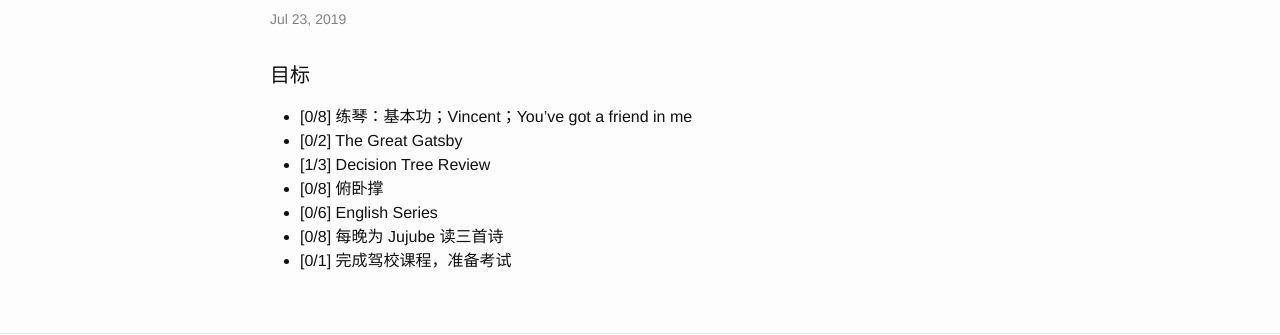
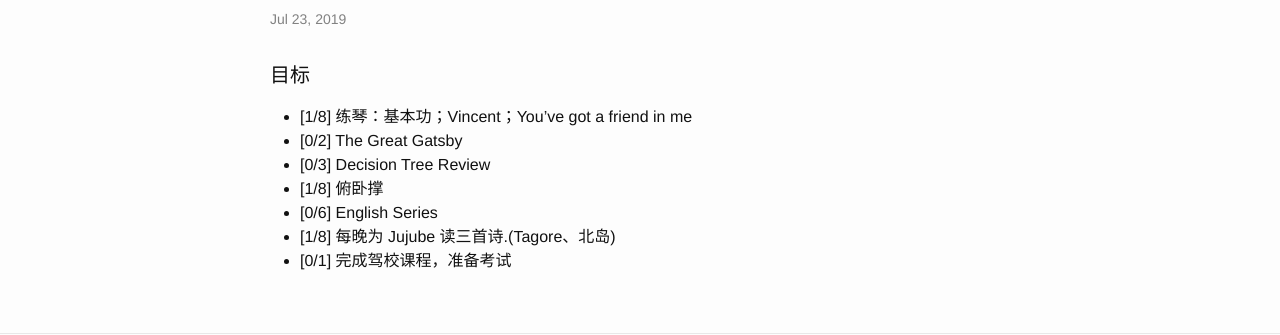
Before and after one commit to ZhengshengWei/zhengshengwei.github.io, a Jekyll site: the page built from _posts/2019-07-23-July-Wish.md, in a window 1280 px wide. Shown: the part 140-475 px from the top of the page. Built offline with Jekyll 4.4.1, drawn with Linux system fonts in a browser that asks for light colours; comment, search, counter and statistics services are not loaded.

Commit message:
update wish lists

```diff
--- a/_posts/2019-07-23-July-Wish.md
+++ b/_posts/2019-07-23-July-Wish.md
@@ -10,10 +10,10 @@ modify: 2019-07-23 14:00:00
 
 #### 目标
 
-+ [0/8] 练琴：基本功；Vincent；You've got a friend in me
++ [1/8] 练琴：基本功；Vincent；You've got a friend in me
 + [0/2] The Great Gatsby
-+ [1/3] Decision Tree Review
-+ [0/8] 俯卧撑
++ [0/3] Decision Tree Review
++ [1/8] 俯卧撑
 + [0/6] English Series
-+ [0/8] 每晚为 Jujube 读三首诗
++ [1/8] 每晚为 Jujube 读三首诗.(Tagore、北岛)
 + [0/1] 完成驾校课程，准备考试
```
